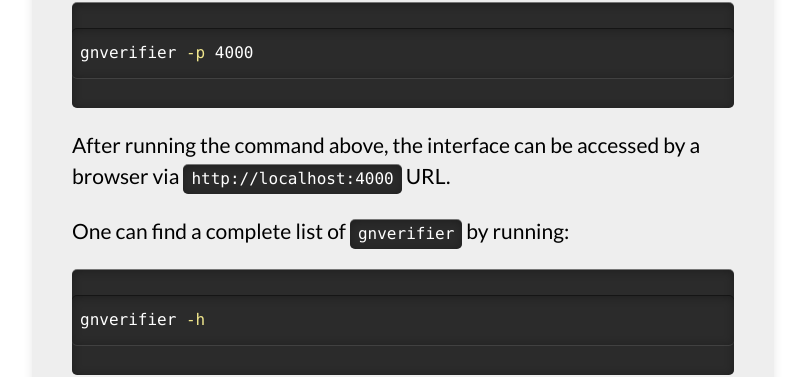
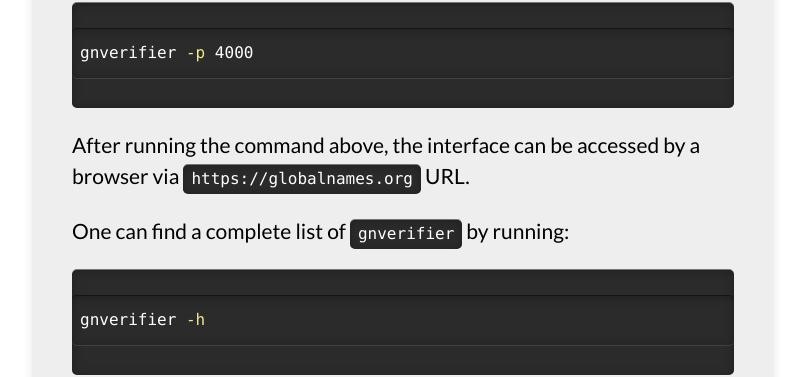
Before and after one commit to GlobalNamesArchitecture/GlobalNamesArchitecture.github.io, a Jekyll site: the page built from _posts/2021-04-10-gnverifier-0.3.0.md, in a window 1280 px wide and 900 px high, scrolled down 3785 px. Shown: the part 91-468 px from the top of the window, without its empty margins (139-944 px from the left). Built offline with Jekyll 4.4.1, drawn with Linux system fonts in a browser that asks for light colours; nearby versions of some CDN libraries; some of the changed lines change nothing that is shown.

Commit message:
remove hardcoded localhost:4000

````diff
--- a/_posts/2021-04-10-gnverifier-0.3.0.md
+++ b/_posts/2021-04-10-gnverifier-0.3.0.md
@@ -129,7 +129,7 @@
 ```
 
 After running the command above, the interface can be accessed by a browser via
-`http://localhost:4000` URL.
+`https://globalnames.org` URL.
 
 One can find a complete list of `gnverifier` by running:
 
````
